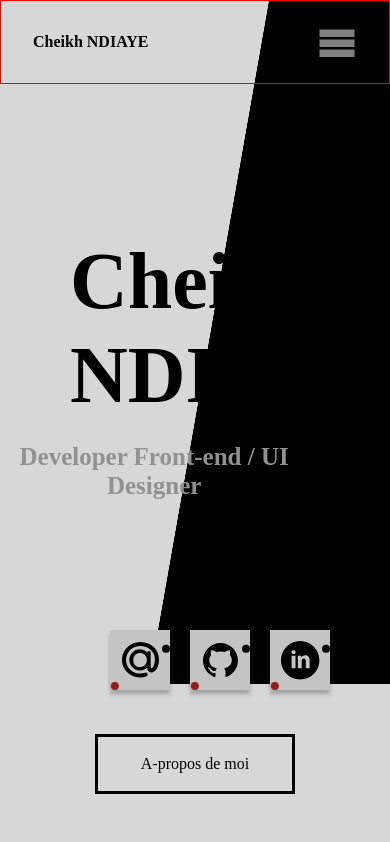
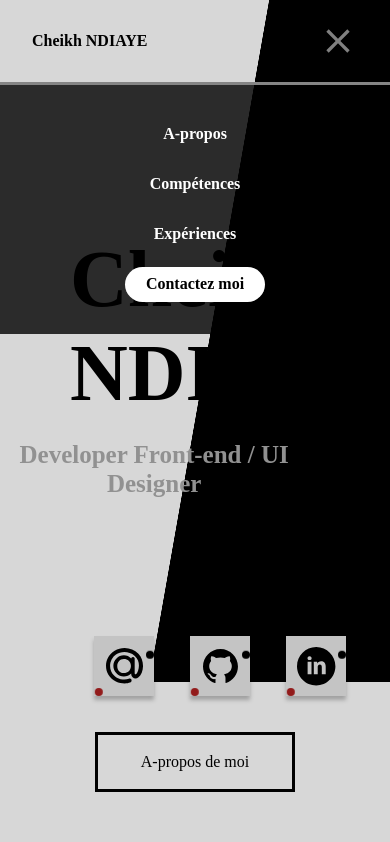
Before and after one commit to Cheik40/my-portfolio, a React (Vite) app: page / in a window 390 px wide. Shown: the top 842 px of the page. Built offline with nearby package versions, Linux system fonts and the light colour scheme.

Commit message:
rendre responsive le header

```diff
--- a/src/componants/headers/Header.module.css
+++ b/src/componants/headers/Header.module.css
@@ -3,7 +3,6 @@
     align-items: center;
     justify-content: space-between;
     z-index: 1000;
-    border: 1px solid red;
 }
 
 .logo {
@@ -21,17 +20,24 @@
     display: none;
 }
 
-.hidden {
+.isOpen {
     display: none;
 }
 
 @media only screen and (max-width: 1046px) {
+    .header {
+        display: flex;
+        align-items: center;
+        justify-content: space-between;
+        z-index: 1000;
+    }
+
     .buttun {
         display: flex;
     }
 
-    .hidden {
+    .isOpen {
         display: flex;
-        margin: 0em 2em;
+        margin: 0 2em;
     }
 }
--- a/src/componants/headers/Headers.tsx
+++ b/src/componants/headers/Headers.tsx
@@ -12,20 +12,20 @@ function Headers() {
     return (
         <header id='home' className={styles.header}>
             <div className={styles.logo}>Cheikh NDIAYE</div>
-            <Navbar />
+            <Navbar isOpen={isOpen} />
             {isOpen ? (
+                <MdClose
+                    onClick={() => setIsOpen(!isOpen)}
+                    className={styles.isOpen}
+                    style={{ color: "gray" }}
+                    size={40}
+                />
+            ) : (
                 <ImMenu
                     onClick={() => setIsOpen(!isOpen)}
                     style={{ color: "gray" }}
                     size={40}
-                    className={styles.hidden}
-                />
-            ) : (
-                <MdClose
-                    onClick={() => setIsOpen(!isOpen)}
-                    className={styles.hidden}
-                    style={{ color: "gray" }}
-                    size={40}
+                    className={styles.isOpen}
                 />
             )}
         </header>
--- a/src/componants/navbar/Navbar.module.css
+++ b/src/componants/navbar/Navbar.module.css
@@ -1,11 +1,13 @@
 .nav {
     /* display: flex; */
-    border: 1px solid rgb(21, 255, 0);
+    /* border: 1px solid rgb(21, 255, 0); */
     box-sizing: border-box;
     font-family: Montserrat;
     font-weight: bold;
     margin: 0em 2em;
     white-space: nowrap;
+    position: relative;
+    top: 0;
 }
 
 Button {
@@ -22,7 +24,7 @@ Button {
     font-size: 1em;
 }
 
-.open {
+.isOpen {
     display: none;
 }
 
@@ -30,9 +32,17 @@ Button {
     .nav {
         display: none;
     }
-    .open {
+
+    .isOpen {
         display: flex;
         position: absolute;
-        flex-direction: column;
+        background-color: rgb(0, 0, 0, 0.8);
+        top: 5.1em;
+        left: 0em;
+        width: 100%;
+        margin: auto;
+        z-index: 1000;
+        transition: all 0.5s ease-out;
+        border-top: 3px solid rgb(133, 133, 133);
     }
 }
--- a/src/componants/navbar/Navbar.tsx
+++ b/src/componants/navbar/Navbar.tsx
@@ -28,9 +28,9 @@ const navigations: NavigationItemTypes[] = [
     },
 ];
 
-function Navbar() {
+function Navbar({ isOpen }: { isOpen: boolean }) {
     return (
-        <nav className={`${styles.nav} `}>
+        <nav className={`${styles.nav} ${isOpen ? styles.isOpen : ""}`}>
             <NavList>
                 {navigations.map((navigation) => {
                     return (
@@ -40,7 +40,10 @@ function Navbar() {
                         />
                     );
                 })}
-                <Button onClick={() => true} label='Contactez moi' />
+                <Button
+                    onClick={() => <a href='exeriences'>Exerience</a>}
+                    label='Contactez moi'
+                />
             </NavList>
         </nav>
     );
--- a/src/componants/navbar/navitem/NavItem.module.css
+++ b/src/componants/navbar/navitem/NavItem.module.css
@@ -12,4 +12,5 @@ a {
     display: flex;
     align-items: center;
     justify-content: center;
+    margin: 0.5em;
 }
--- a/src/componants/navbar/navlist/NavList.module.css
+++ b/src/componants/navbar/navlist/NavList.module.css
@@ -2,3 +2,14 @@ ul {
     display: flex;
     gap: 1em;
 }
+
+@media only screen and (max-width: 1046px) {
+    ul {
+        display: flex;
+        flex-direction: column;
+        justify-content: center;
+        align-items: center;
+        gap: 1em;
+        margin: 2em auto;
+    }
+}
```
